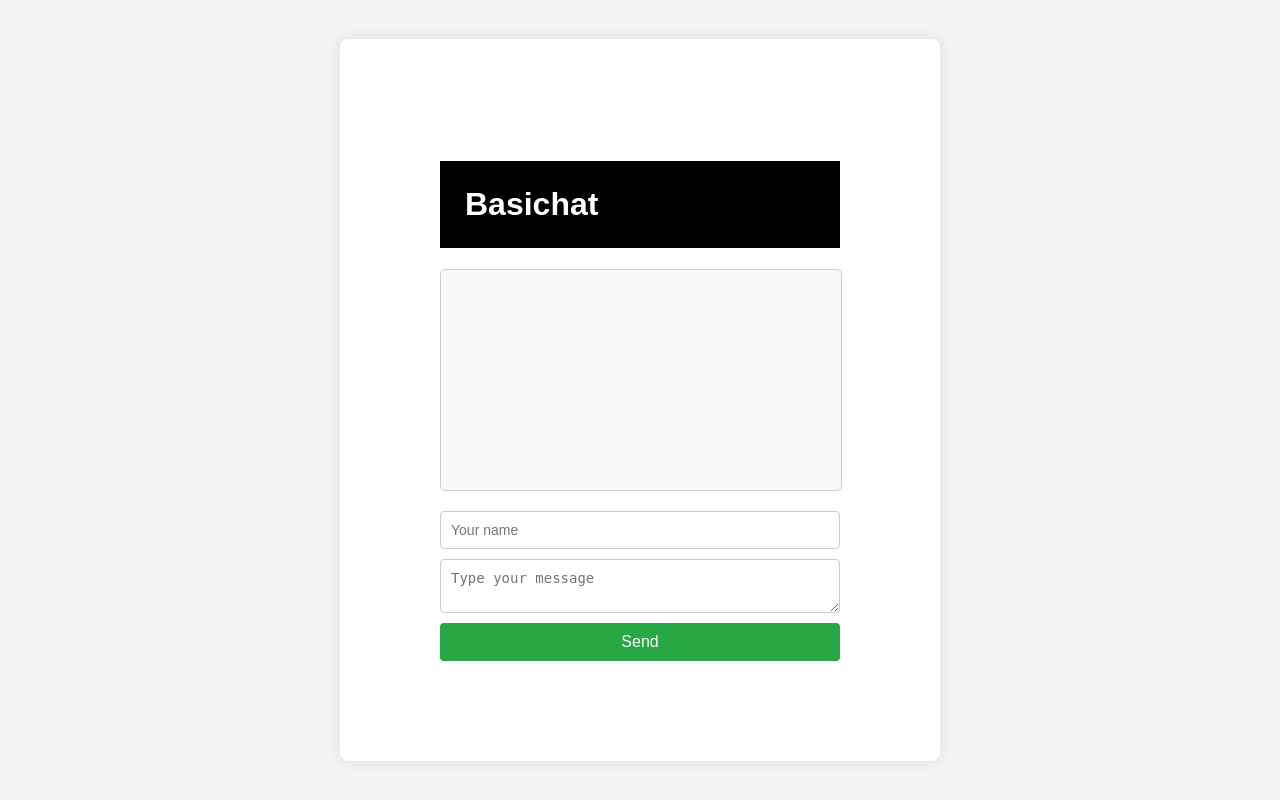
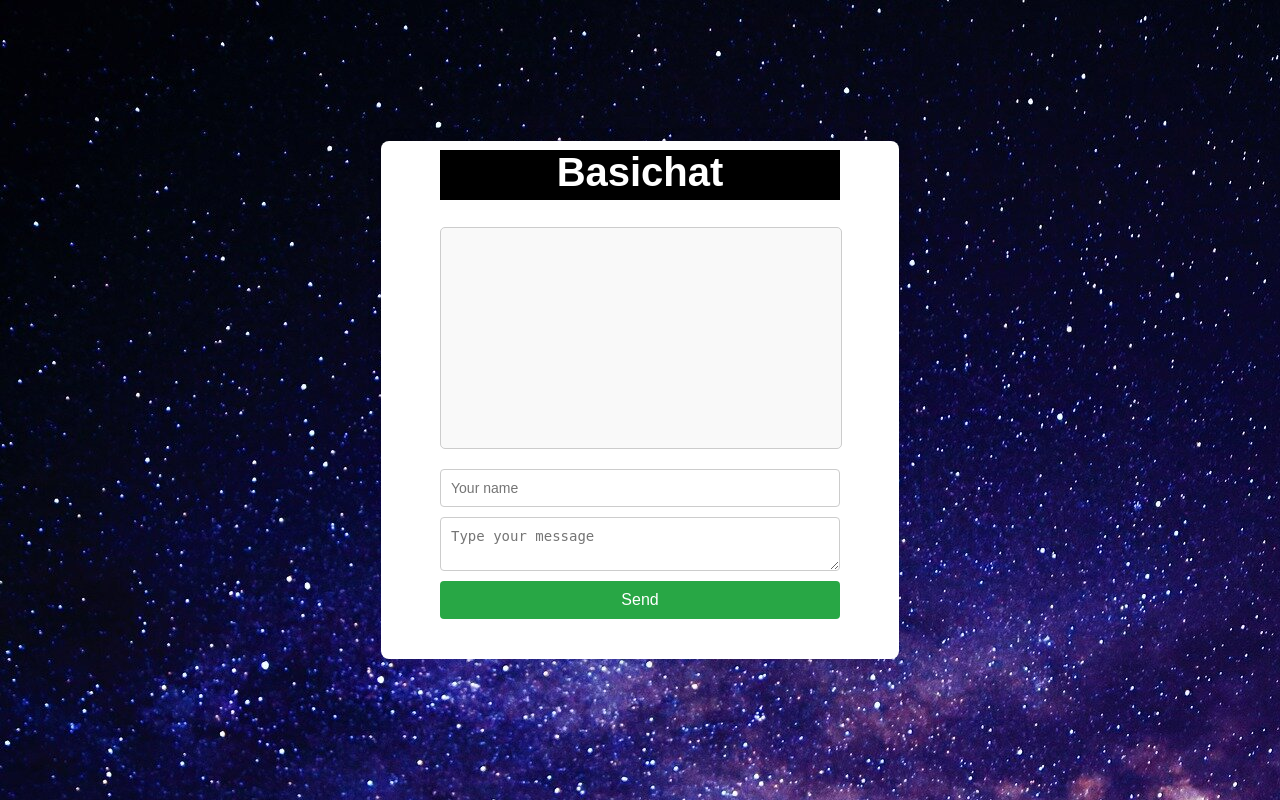
Before and after one commit to Ives-Lopez/basichat, a PHP site: page / in a window 1280 px wide. Run offline with PHP 8.4, Linux system fonts and the light colour scheme; data that the repository does not hold is empty.

Commit message:
#modified:"edited style and padding"

```diff
--- a/index.php
+++ b/index.php
@@ -29,7 +29,7 @@ include'dbcon.php';
 
 
 
-<body>
+<body background="galaxy.jpg">
 
 
     <div class="container">
--- a/style.css
+++ b/style.css
@@ -23,7 +23,8 @@ body {
     border-radius: 8px;
     box-shadow: 0 0 15px rgba(0, 0, 0, 0.1);
     width: 400px;
-    padding: 100px;
+    height: 400px;
+    padding: 59px;
 }
 
 
@@ -85,8 +86,12 @@ input[type="submit"] {
     font-size: 16px;
 }
 .main{
+    font-size: 30px;
+    margin-top: -50px;
+    text-align: center;
     background-color: black;
     color: white;
-    font-size: 25;
-    padding: 25px;
+    font-size: 40px;
+    width: 400px;
+    height: 50px;
 }
```
Also changed, not shown: galaxy.jpg (added).
